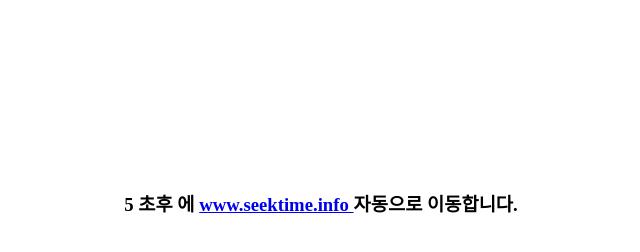
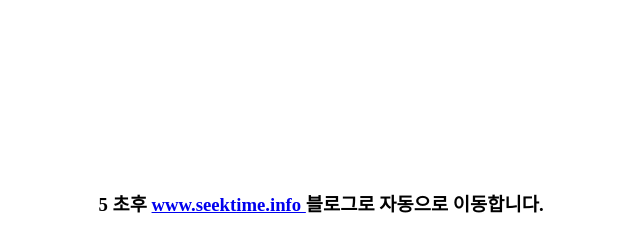
Before and after one commit to seektimeinfo/seektimeinfo.github.io, a plain HTML site: page index.html in a window 1280 px wide. Shown: the whole page, without its empty margins (319-959 px from the left). Drawn offline with Linux system fonts and the light colour scheme.

Commit message:
Update index.html

```diff
--- a/index.html
+++ b/index.html
@@ -5,7 +5,7 @@
 <body>
 <br><br><br><br><br><br><br><br><br>
   <center>
-    <h3>5 초후 에 <a href="https://www.seektime.info">www.seektime.info </a>  자동으로 이동합니다.   </h3>
+    <h3>5 초후 <a href="https://www.seektime.info">www.seektime.info </a> 블로그로 자동으로 이동합니다.</h3>
   </center>
 </body>
 </html>
```
